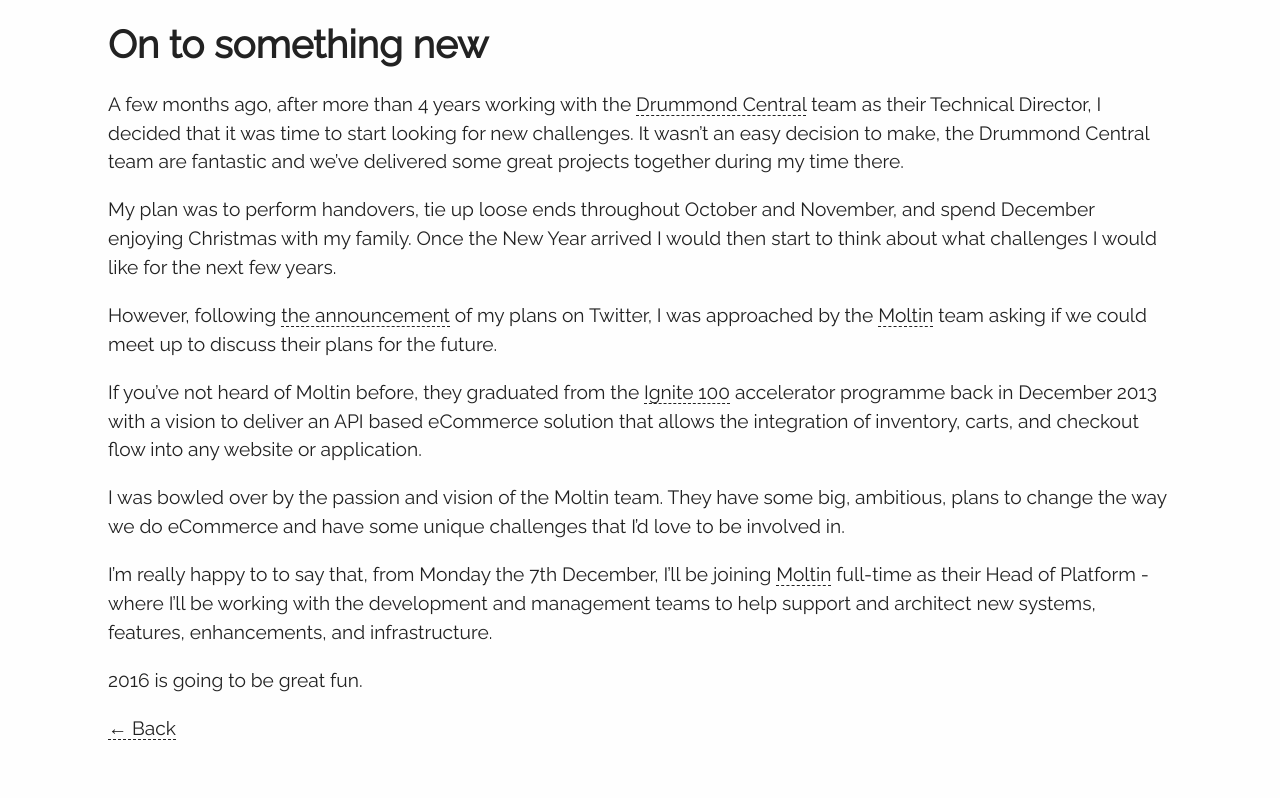
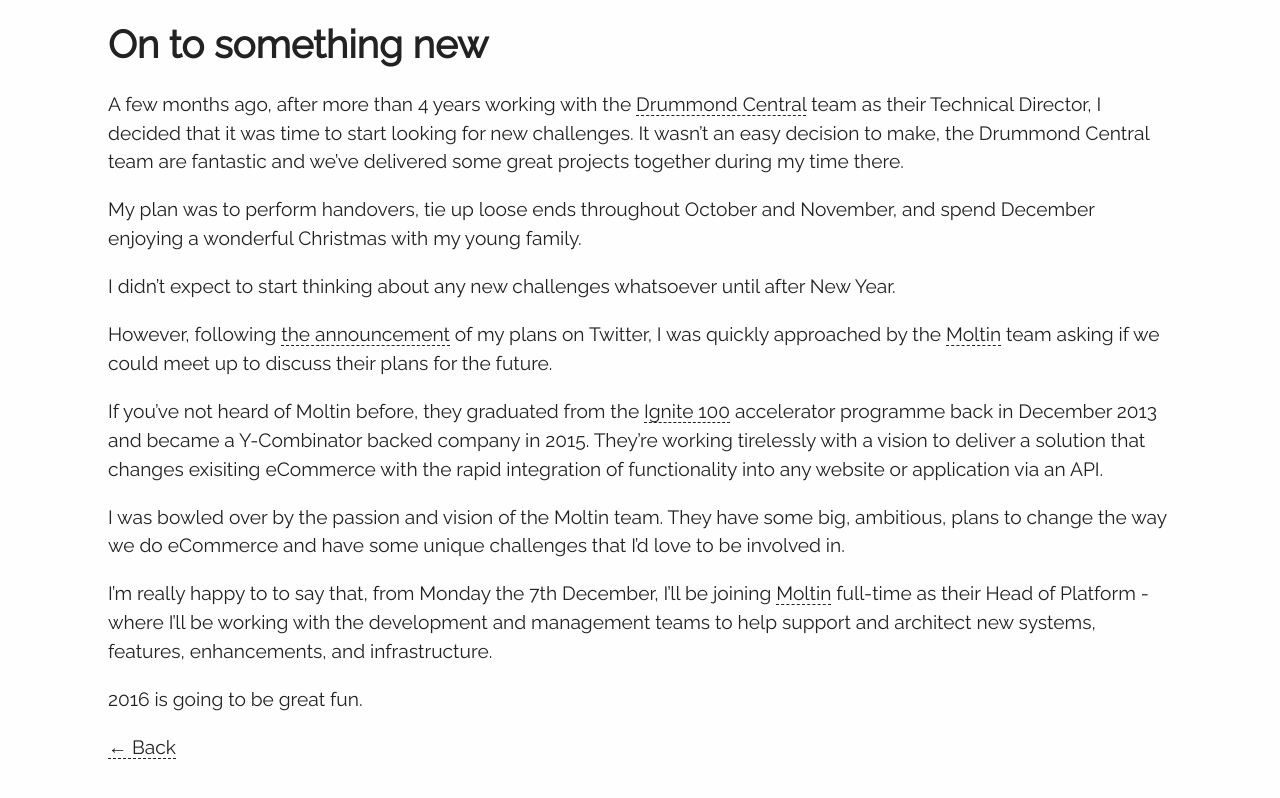
Before and after one commit to anthonysterling/anthonysterling.github.com, a Jekyll site: the page built from _posts/2015-09-18-on-to-something-new.md, in a window 1280 px wide. Shown: the top 798 px of the page. Built offline with Jekyll 4.4.1, drawn with Linux system fonts in a browser that asks for light colours.

Commit message:
Some copy tweaks

```diff
--- a/_posts/2015-09-18-on-to-something-new.md
+++ b/_posts/2015-09-18-on-to-something-new.md
@@ -6,11 +6,13 @@
 
 A few months ago, after more than 4 years working with the [Drummond Central] team as their Technical Director, I decided that it was time to start looking for new challenges. It wasn't an easy decision to make, the Drummond Central team are fantastic and we've delivered some great projects together during my time there.
 
-My plan was to perform handovers, tie up loose ends throughout October and November, and spend December enjoying Christmas with my family. Once the New Year arrived I would then start to think about what challenges I would like for the next few years.
+My plan was to perform handovers, tie up loose ends throughout October and November, and spend December enjoying a wonderful Christmas with my young family.
 
-However, following [the announcement][Tweet] of my plans on Twitter, I was approached by the [Moltin][Moltin] team asking if we could meet up to discuss their plans for the future.
+I didn't expect to start thinking about any new challenges whatsoever until after New Year.
 
-If you've not heard of Moltin before, they graduated from the [Ignite 100][Ignite 100] accelerator programme back in December 2013 with a vision to deliver an API based eCommerce solution that allows the integration of inventory, carts, and checkout flow into any website or application.
+However, following [the announcement][Tweet] of my plans on Twitter, I was quickly approached by the [Moltin][Moltin] team asking if we could meet up to discuss their plans for the future.
+
+If you've not heard of Moltin before, they graduated from the [Ignite 100][Ignite 100] accelerator programme back in December 2013 and became a Y-Combinator backed company in 2015. They're working tirelessly with a vision to deliver a solution that changes exisiting eCommerce with the rapid integration of functionality into any website or application via an API.
 
 I was bowled over by the passion and vision of the Moltin team. They have some big, ambitious, plans to change the way we do eCommerce and have some unique challenges that I'd love to be involved in.
 
```
